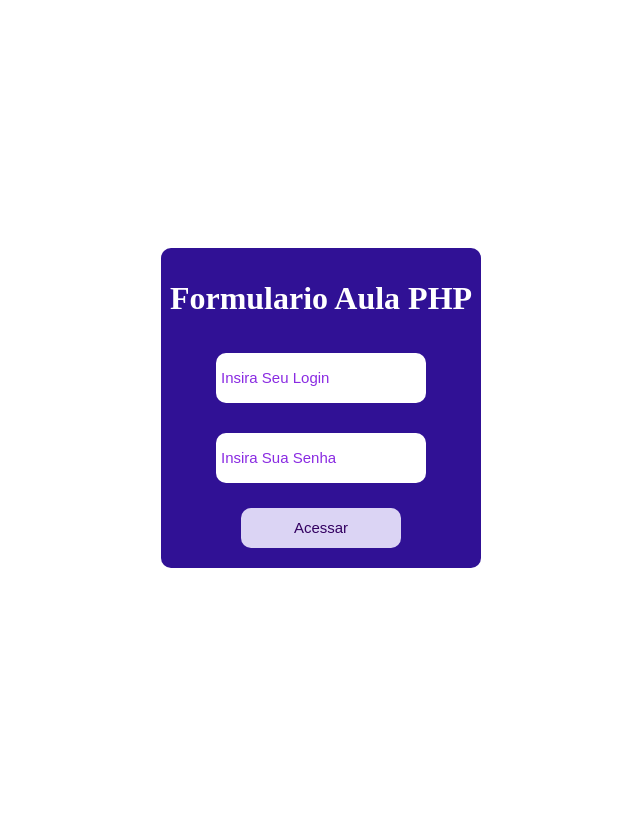
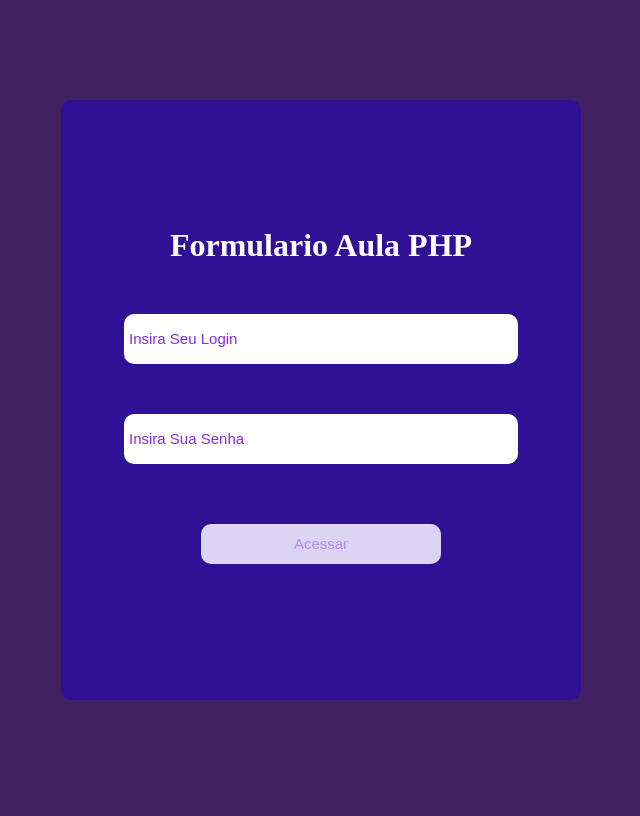
Before and after one commit to AlaxDav1d/Alax, a PHP site: page / in a window 1280 px wide. Shown: the whole page, without its empty margins (319-959 px from the left). After the commit the page ends 700 px from the top, so only its background shows below. Run offline with PHP 8.4, Linux system fonts and the light colour scheme.

Commit message:
Update index
adicionei animaçao de fundo e alterei o tamanho do form

```diff
--- a/MVC-php/index.php
+++ b/MVC-php/index.php
@@ -7,38 +7,57 @@
     <title>Inicio PHP</title>
 
     <style>
-        body {
+        @keyframes grad{
+            0%{
+                background-color: black;
+            }
+            50%{
+                background-color: rebeccapurple;
+            }
+            100%{
+                background-color: rgb(3, 3, 95);
+            }
+        }
+        *{
+            padding: 0;
+            margin: 0;
+        }
+        .tudo{
+            background-color: black;
+            height: 100vh;
+            width: 100%;
             display: flex;
             align-items: center;
             justify-content: center;
-            height: 100vh;
+            animation: grad 5s linear infinite alternate-reverse;
         }
-
         form {
             background-color: rgb(48, 17, 149);
             display: flex;
             flex-direction: column;
             justify-content: center;
             align-items: center;
-            height: 40vh;
-            width: 40vh;
+            height: 70vh;
+            width: 60vh;
             border-radius: 10px;
             color: #fff;
+            gap: 50px;
             text-transform: capitalize;
+            position: absolute;
+            padding: 20px;
         }
 
         input{
             padding: 5px;
-            margin: 15px;
             border-radius: 10px;
             height: 5vh;
-            width: 25vh;
+            width: 80%;
+            position: relative;
             font-size: 15px;
-            color: rgb(51, 1, 97);
+            color: rgb(185, 138, 230);
             border: none;
         }
         input:focus{
-            border: double red;
             background-color: aliceblue;
         }
         ::placeholder {
@@ -66,12 +85,15 @@
 </head>
 
 <body>
+    <div class="tudo">
         <form>
             <h1>formulario aula PHP</h1>
             <input type="text" name="login" placeholder="insira seu login" id="loginTxt">
             <input type="password" name="senha" placeholder="insira sua senha" id="senhaTxt">
             <input type="button" id="loginBtn" value='acessar'>
         </form>
+    </div>
+
 
 
 </body>
```
Lines whose indentation alone changed are shown as unchanged.
